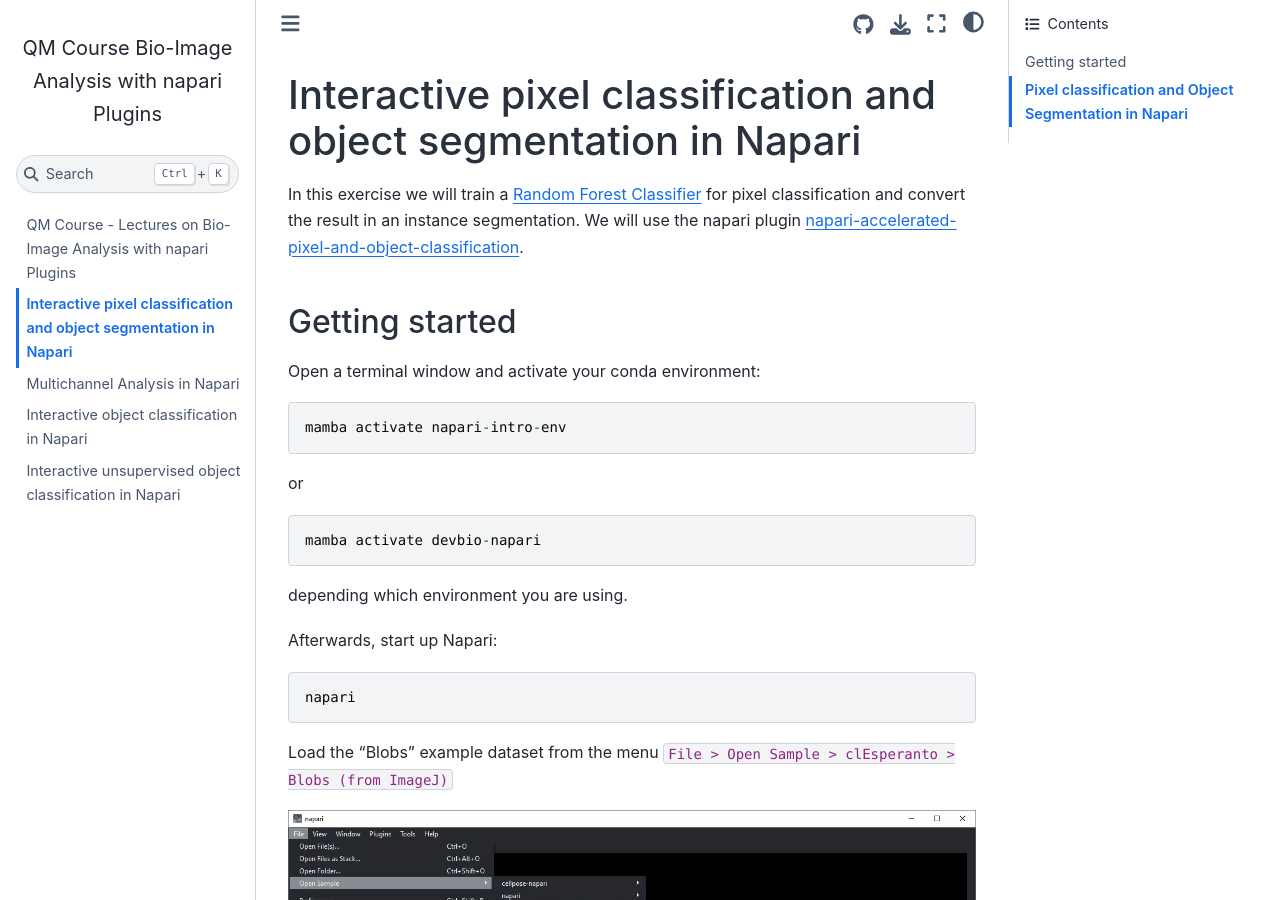
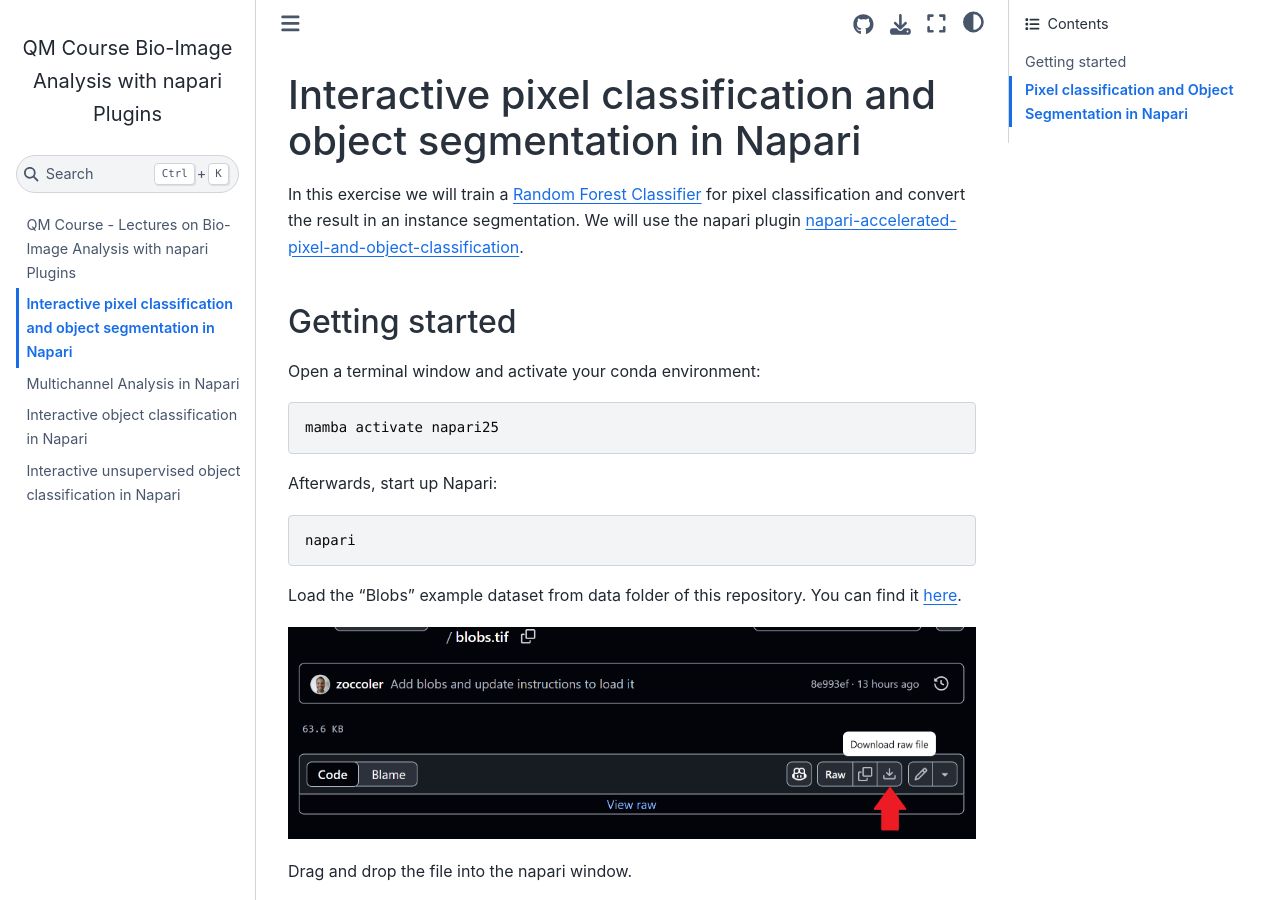
Before and after one commit to BiAPoL/BioImage-Analysis-and-Data-Processing-Workshop-2025, a Jupyter Book: the page built from docs/interactive_pixel_classification/readme.md, in a window 1280 px wide and 900 px high. Built offline with Jupyter Book 1.0.4 settings and Sphinx 7.4.7 and the Sphinx Book theme 1.1.4, drawn with Linux system fonts in a browser that asks for light colours; pages that are not in the unit, such as notebooks, are missing from menus.

Commit message:
Update environment name in readme files and add blobs

````diff
--- a/docs/interactive_pixel_classification/readme.md
+++ b/docs/interactive_pixel_classification/readme.md
@@ -9,13 +9,8 @@ We will use the napari plugin [napari-accelerated-pixel-and-object-classificatio
 Open a terminal window and activate your conda environment:
 
 ```
-mamba activate napari-intro-env
+mamba activate napari25
 ```
-or
-```
-mamba activate devbio-napari
-```
-depending which environment you are using.
 
 Afterwards, start up Napari:
 
@@ -23,9 +18,11 @@ Afterwards, start up Napari:
 napari
 ```
 
-Load the "Blobs" example dataset from the menu `File > Open Sample > clEsperanto > Blobs (from ImageJ)`
+Load the "Blobs" example dataset from data folder of this repository. You can find it [here](https://github.com/BiAPoL/BioImage-Analysis-and-Data-Processing-Workshop-2025/blob/main/data/blobs.tif).
 
-![](apoc1.png)
+![](blobs.png)
+
+Drag and drop the file into the napari window.
 
 ## Pixel classification and Object Segmentation in Napari
 
````
Also changed, not shown: docs/interactive_object_classification/readme.md (+3 -8 lines), docs/multichannel_analysis/readme.md (+2 -7 lines), docs/interactive_pixel_classification/apoc1.png (deleted), docs/interactive_pixel_classification/blobs.png (added), 1 other file.
